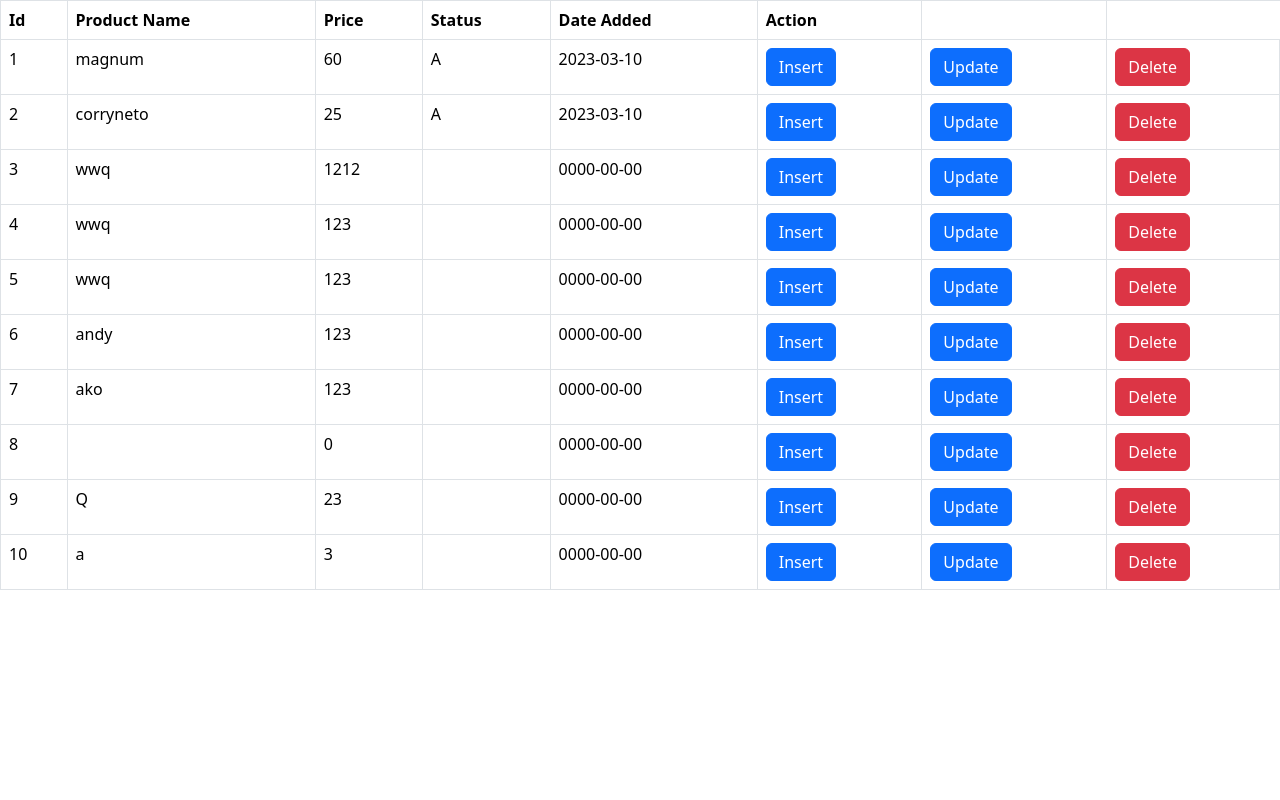
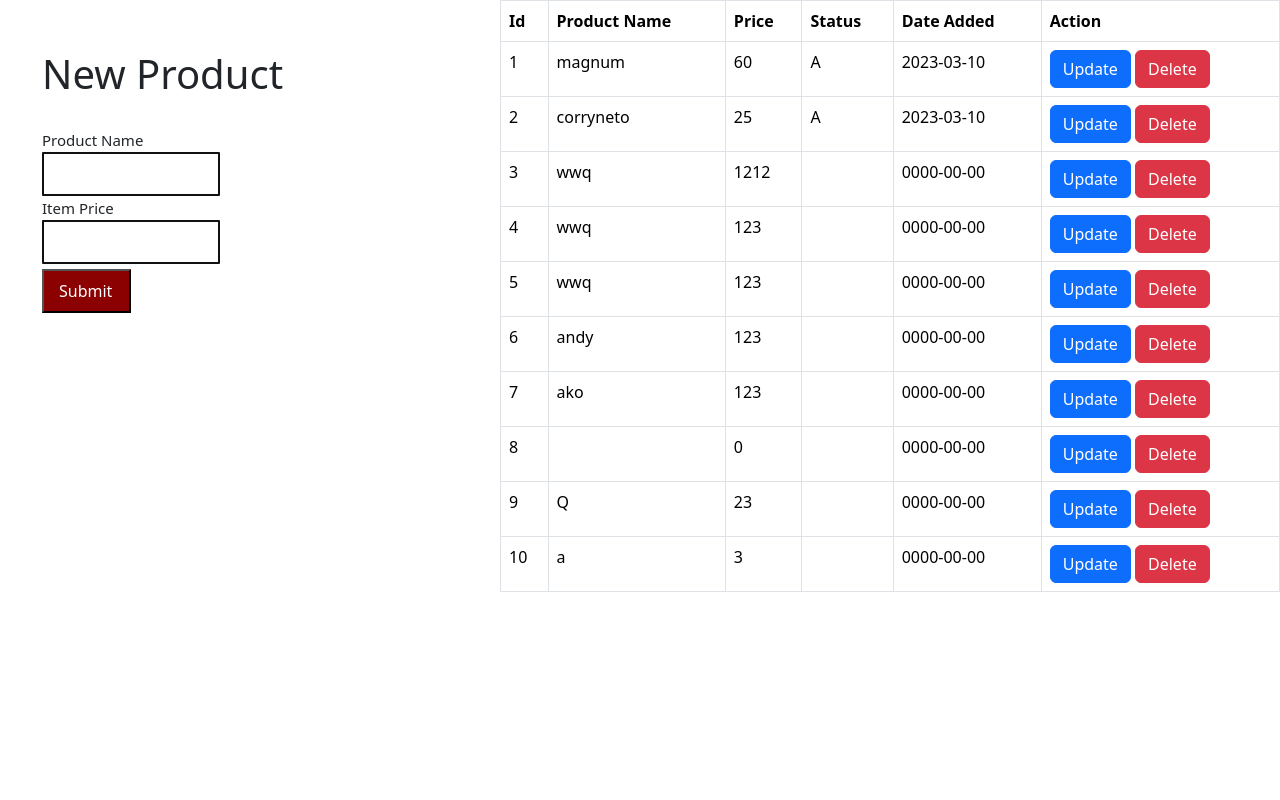
Before and after one commit to DignaMarie14/ecommerce, a PHP site: page / in a window 1280 px wide. Run offline with PHP 8.4, Linux system fonts and the light colour scheme; data comes from the database, SQL or seed files in the repository; some libraries are stand-ins or nearby versions.

Commit message:
Add files via upload

```diff
--- /dev/null
+++ b/conn.php
@@ -0,0 +1,9 @@
+<?php
+$conn = mysqli_connect("localhost","root","","basic_commands");
+
+// Check connection
+if (mysqli_connect_errno())
+  {
+  echo "Failed to connect to MySQL: " . mysqli_connect_error();
+  }
+?>
--- /dev/null
+++ b/delete_item.php
@@ -0,0 +1,6 @@
+<?php
+	$id=$_GET['id'];
+	include('conn.php');
+	mysqli_query($conn,"delete from `products` where item_id='$id'");
+	header('location:index.php');
+?>
--- a/index.php
+++ b/index.php
@@ -1,31 +1,94 @@
+<!DOCTYPE html>
 <html>
-<?php
-
-include_once "dblecture_conn.php";
-if (isset($_GET['id'])) {
-  $id=$_GET['id'];
-  $delete=mysqli_query($conn, "DELETE FROM `products` WHERE `item_id`='$id'");
-}
-
-$select="select * from products";
-$query=mysqli_query($conn, $select);
-?>
 
 <head>
 	<meta charset="UTF-8">
-	<title>Document</title>
+	<title>MIDTERM</title>
 	<link rel="stylesheet"
 href="css/bootstrap.css">
+
 <link href="https://cdn.jsdelivr.net/npm/bootstrap@5.3.0-alpha1/dist/css/bootstrap.min.css" rel="stylesheet" integrity="sha384-GLhlTQ8iRABdZLl6O3oVMWSktQOp6b7In1Zl3/Jr59b6EGGoI1aFkw7cmDA6j6gD" crossorigin="anonymous">
 <script src="https://cdn.jsdelivr.net/npm/bootstrap@5.3.0-alpha1/dist/js/bootstrap.bundle.min.js" integrity="sha384-w76AqPfDkMBDXo30jS1Sgez6pr3x5MlQ1ZAGC+nuZB+EYdgRZgiwxhTBTkF7CXvN" crossorigin="anonymous"></script>
+<style type="text/css">
+	{
+		padding: 0;
+		margin: 0;
+		box-sizing: border-box;
+		font-family: sans-serif;
+	}
+	body{
+		width: 100%;
+		height: 100vh;
+		display: flex;
+		justify-content: center;
 
-</head>
+	}
+	.container{
+		max-width: 500px;
+		width: 100%;
+	}
+	.container form{
+		width: 50%;
+		padding: 30px;
 
 
+
+
+	}
+	.container form .data-insert{
+		width: 100%;
+		padding: 8px 10px;
+		outline: none;
+		border-style: solid;
+		border-radius: 1px;
+		border-color: #111;
+		margin: 0px 0px;
+	}
+	.container form .sub-btn{
+		width: 50%;
+		padding: 8px 15px;
+		background-color: darkred;
+		color: #ffff;
+		font-size: 1em;
+		outline: none;
+		margin-top: 5px;
+		text-align: left;
+	}
+	.container h1{
+		padding: 50px 0px 0px 30px;
+		margin:0px 0px 0px 0px;
+
+
+
+	}
+	label{
+		font-size: 15px;
+
+	}
+</style>
+</head>
 <body>
+	<div class="container" >
+<h1>New Product</h1>
+<form action="product.php" method="POST">
+	<label>Product Name</label>
+	<input type="text" required="" name="item_name" class="data-insert">
+	<label>Item Price</label>
+	<input type="number" required="" name="item_price" class="data-insert">
+	<input type="submit" name="submit" class="sub-btn" value="Submit">
+
+
+</form>
+</div>
 	<div class="card-body">
 		<div class="table-responsive">
 			<table class="table table-bordered">
+		<!-- <form method="POST" action="add.php">
+			<label>Product Name:</label><input type="text" name="item_name"><br>
+			<label>Item Price:</label><input type="text" name="item_price">
+			<input type="submit" name="add">
+		</form> -->
+
 				<thead>
 					<tr>
   				<th scope="col">Id</th>
@@ -34,40 +97,38 @@ href="css/bootstrap.css">
   				<th scope="col">Status</th>
   				<th scope="col">Date Added</th>
   				<th scope="col">Action</th>
-  				<th scope="col"></th>
+
   					</tr>
   				</thead>
-  				<?php
-  					require ('dblecture_conn.php');
-
-  					$sql = "SELECT item_id, item_name, item_price, item_status, date_added from products";
-		$result = $conn-> query($sql);
-
-
-			while($row = $result-> fetch_assoc()){
 
 
 
+
+
+
+			<tbody>
+				<?php
+					include('conn.php');
+					$query=mysqli_query($conn,"select * from `products`");
+					while($row=mysqli_fetch_array($query)){
 						?>
 						<tr>
-
 							<td><?php echo $row['item_id']; ?></td>
 							<td><?php echo $row['item_name']; ?></td>
 							<td><?php echo $row['item_price']; ?></td>
 							<td><?php echo $row['item_status']; ?></td>
 							<td><?php echo $row['date_added']; ?></td>
-            <td><a href="product.php"><button type="button" class="btn btn-primary">Insert</button></a></td>
-  				 	<td><a href="update_item.php?id=$row['item_id']"><button type="button" class="btn btn-primary">Update</button></a></td>
-  					<td> <a href="index.php?id=$row['item_id']"><button type="button"  class="btn btn-danger" name="ID">Delete</button></a></td>
 
+							<td>
+								<a href="edit.php?id=<?php echo $row['item_id']; ?>"<button type="button" class="btn btn-primary">Update</button></a>
+								<a href="delete_item.php?id=<?php echo $row['item_id']; ?>"><button type="button"  class="btn btn-danger" name="ID">Delete</button>
 						</tr>
-  				<?php } ?>
-  				<tbody>
-
+						<?php
+					}
+				?>
 			</tbody>
 
 </table>
-
 	</div>
 
 	</div>
```
Also changed, not shown: addform.php (added, +70 -0 lines), edit.php (added, +89 -0 lines), product.php (+7 -68 lines), update_item.php (added, +10 -0 lines). Lines whose indentation alone changed are shown as unchanged.
